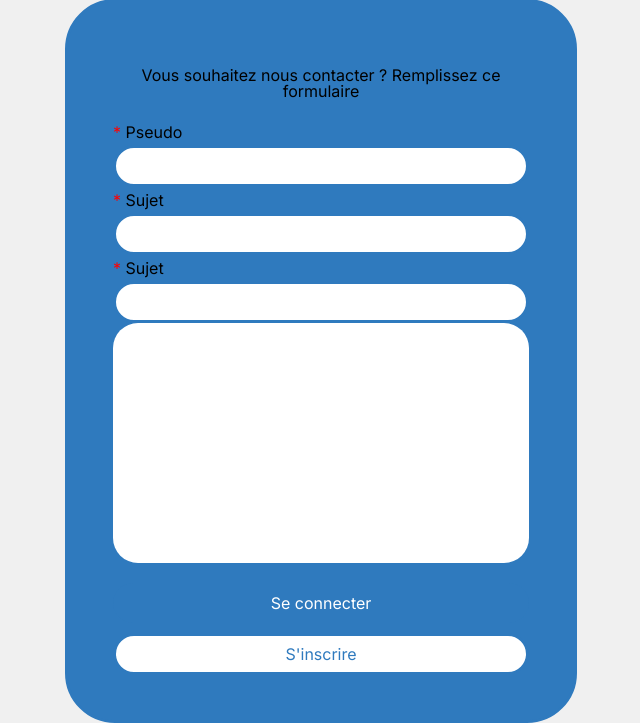
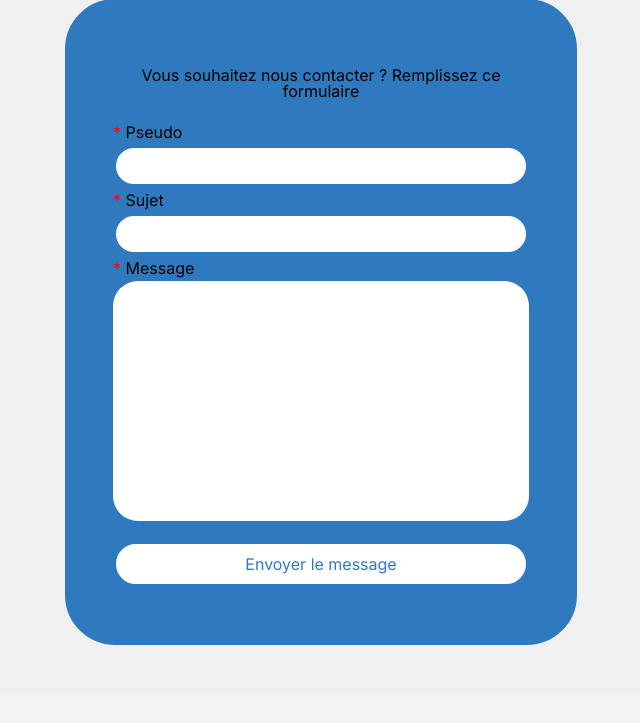
Before and after one commit to Samv02/Glitch-Hunter, a PHP site: page /contact.php in a window 1280 px wide. Shown: the part 361-1084 px from the top of the page, without its empty margins (319-959 px from the left). After the commit the page ends 1006 px from the top, so only its background shows below. Run offline with PHP 8.4, Linux system fonts and the light colour scheme; data that the repository does not hold is empty; style sheets or scripts are compiled from the project's sources.

Commit message:
Fix Contact UI & UI Accueil finished

```diff
--- a/contact.php
+++ b/contact.php
@@ -17,21 +17,18 @@
 
 <body>
     <img class="image" src="./content/img/logo-principal.png" alt="Logo GlitchHunter Large Svg">
-    <form action="./includes/loginPost.inc.php" method="post" class="flex-column">
+    <form action="./includes/loginPost.inc.php" method="post" class="flex-column" style="margin-bottom: 50px">
         <h1>Vous souhaitez nous contacter ? Remplissez ce formulaire</h1>
-        <label for="pseudo" class="requiredInputLabel">Pseudo <span class="errorSpanMsg" id="errorEmailMsg"></span></label>
+        <label for="pseudo" class="requiredInputLabel">Pseudo</label>
         <input type="text" name="pseudo" id="pseudo" required>
-        <label for="subject" class="requiredInputLabel">Sujet<span class="errorSpanMsg" id="errorPasswordMsg"></span></label>
+        <label for="subject" class="requiredInputLabel">Sujet</label>
         <input type="text" name="subject" id="subject" required>
-        <label for="subject" class="requiredInputLabel">Sujet<span class="errorSpanMsg" id="errorPasswordMsg"></span></label>
-        <input type="text" name="subject" id="subject" required>
+        <label for="message" class="requiredInputLabel">Message</label>
         <textarea name="message" id="message" cols="30" rows="10"></textarea>
 
-        <input type="submit" value="Se connecter" class="button-primary">
-        <a href="./register.php" class="button-secondary">S'inscrire</a>
+        <input type="submit" value="Envoyer le message" class="button-secondary">
     </form>
 
-    <script src="./js/login_form_validation.js"></script>
     <script src="./js/nav_profil_menu.js"></script>
 
 </body>
--- a/style/accueil.css
+++ b/style/accueil.css
@@ -89,6 +89,9 @@ body .subjects.trending-subjects .subject-selectors .recent-topics {
   text-align: center;
   background-color: #D9D9D9;
 }
+body .subjects.recent-subjects {
+  margin-bottom: 100px;
+}
 body .subjects.recent-subjects .subject-selectors .recent-topics {
   text-align: center;
   color: white;
--- a/style/accueil.scss
+++ b/style/accueil.scss
@@ -106,6 +106,8 @@ body{
             }
         }
         &.recent-subjects{
+            margin-bottom: 100px;
+
             .subject-selectors{
                 .recent-topics {
                     text-align: center;
```
Also changed, not shown: accueil.php (+22 -27 lines), 1 other file.
